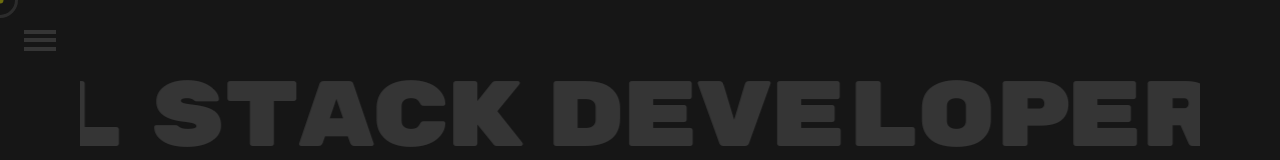
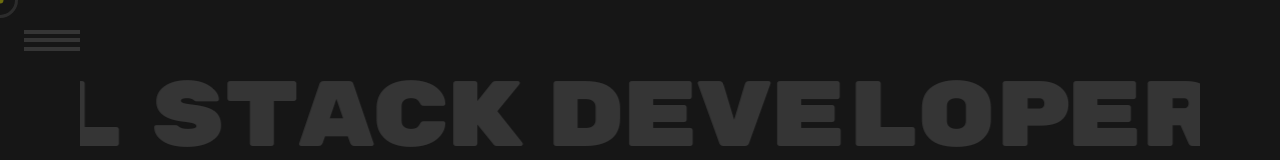
Before and after one commit to tyrellbain/portfolio, a Next.js app: page / in a window 1280 px wide. Shown: the top 160 px of the page. Built offline with nearby package versions, Linux system fonts and the light colour scheme.

Commit message:
Update /out

```diff
--- a/src/components/HamburgerButton/HamburgerButton.module.scss
+++ b/src/components/HamburgerButton/HamburgerButton.module.scss
@@ -33,7 +33,6 @@
   .bar {
     background-color: $dark-gray;
     height: px(2.5);
-    max-width: 100%;
     width: px(35);
     transform-origin: left;
   }
--- a/src/styles/global.scss
+++ b/src/styles/global.scss
@@ -6,14 +6,9 @@ html {
   background-color: $background-grey;
   box-sizing: border-box;
   color: $white;
-  // cursor: none;
   overflow: hidden;
   -webkit-overflow-scrolling: touch;
   font-size: 16px;
-
-  * {
-    // cursor: none;
-  }
 }
 
 body {
@@ -57,6 +52,7 @@ button {
 }
 
 a {
+  color: var($white);
   text-decoration: none;
   &:visited {
     color: unset;
```
Also changed, not shown: 4 other files (tests, documents, lock files or other folders).
